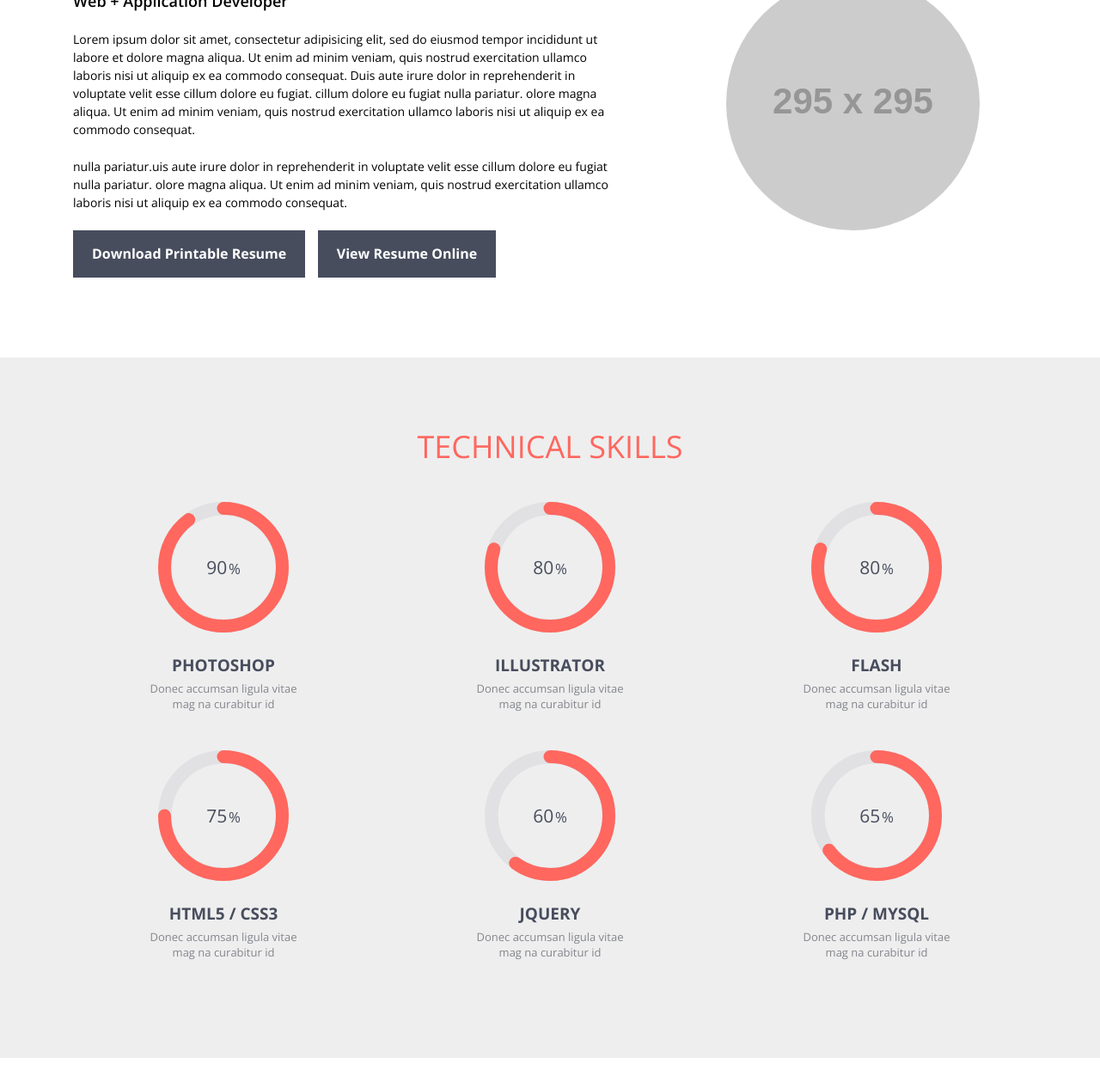
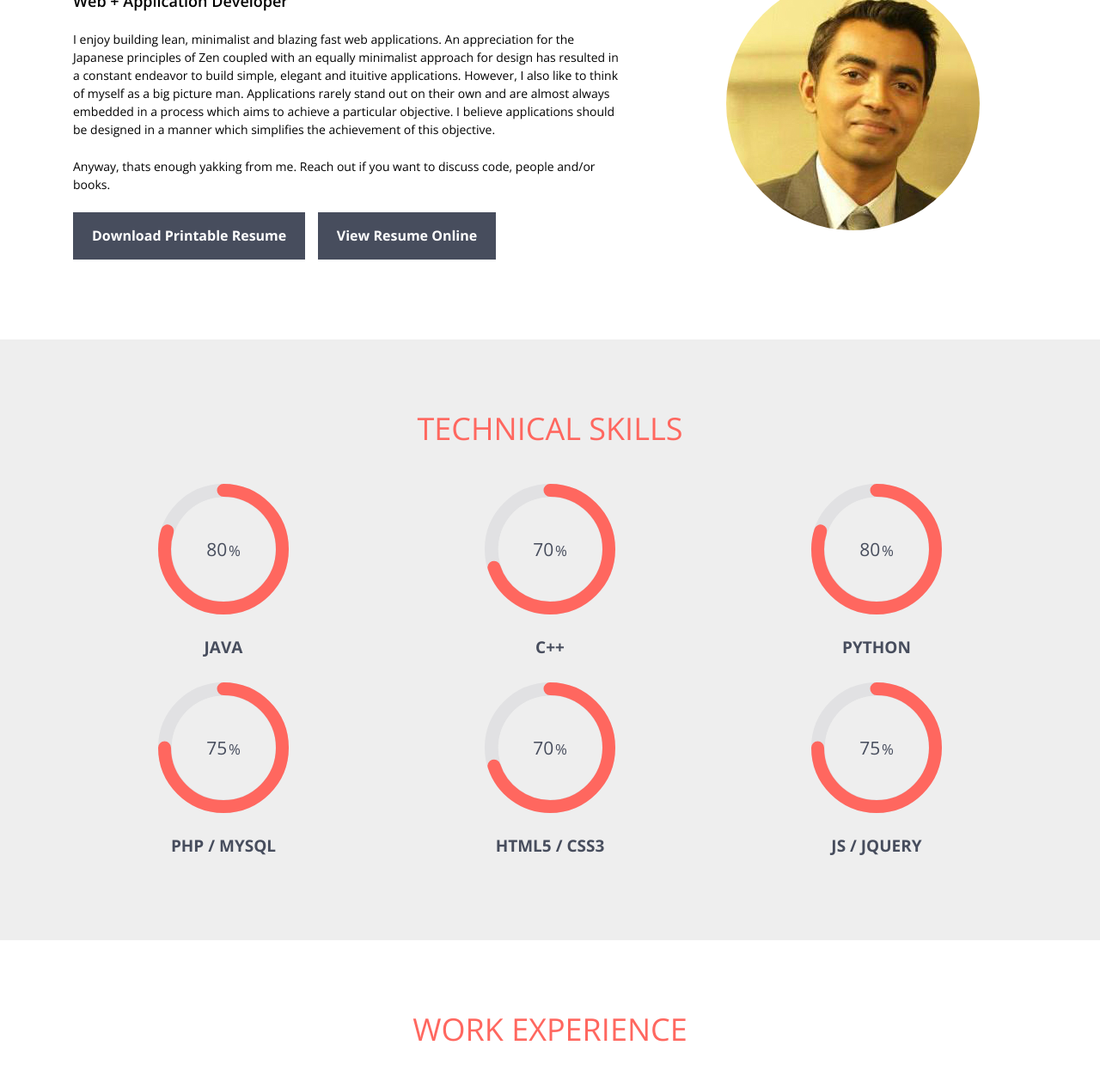
Before and after one commit to burlishridhar/data-visualization, a plain HTML site: page index.html in a window 1280 px wide. Shown: the part 1017-2276 px from the top of the page at 86% size. Drawn offline with nearby package versions, Linux system fonts and the light colour scheme; placeholder pictures from the web are drawn by us.

Commit message:
Implemented all sections except project

```diff
--- a/index.html
+++ b/index.html
@@ -6,7 +6,7 @@
 <!--[if gt IE 9]><!--><html class="no-js" lang="en"><!--<![endif]--><head>
 <meta charset="UTF-8" />
 <meta http-equiv="X-UA-Compatible" content="IE=edge,chrome=1">
-<title>Flato - Responsive Resume, Personal Portfolio Template</title>
+<title>Shridhar Burli</title>
 <meta name="viewport" content="width=device-width, initial-scale=1.0">
 <!--main style-->
 <link rel="stylesheet" type="text/css" media="screen" href="css/bootstrap.css">
@@ -86,13 +86,19 @@
         <div class=" col-xs-12 col-sm-12 col-md-7 col-lg-7">
           <h3>Shridhar Burli</h3>
           <h4 class="subHeading">Web + Application Developer</h4>
-          <p>Lorem ipsum dolor sit amet, consectetur adipisicing elit, sed do eiusmod tempor incididunt ut labore et dolore magna aliqua. Ut enim ad minim veniam, quis nostrud exercitation ullamco laboris nisi ut aliquip ex ea commodo consequat. Duis aute irure dolor in reprehenderit in voluptate velit esse cillum dolore eu fugiat.  cillum dolore eu fugiat nulla pariatur. olore magna aliqua. Ut enim ad minim veniam, quis nostrud exercitation ullamco laboris nisi ut aliquip ex ea commodo consequat. </p>
-          <p>nulla pariatur.uis aute irure dolor in reprehenderit in voluptate velit esse cillum dolore eu fugiat nulla pariatur. olore magna aliqua. Ut enim ad minim veniam, quis nostrud exercitation ullamco laboris nisi ut aliquip ex ea commodo consequat. </p>
+          <p>
+            I enjoy building lean, minimalist and blazing fast web applications. An appreciation for the Japanese principles of Zen coupled with an equally minimalist approach for design has resulted in a constant endeavor to build simple, elegant and ituitive applications. However, I also like to think of myself as a big picture man. Applications rarely stand out on  their own and are almost always embedded in a process which aims to achieve a particular objective. I believe applications should be designed in a manner which simplifies the achievement of this objective.
+          </p>
+          <p>
+            Anyway, thats enough yakking from me. Reach out if you want to discuss code, people and/or books.
+          </p>
           <a href="#" class="bntDownload">Download Printable Resume</a>&nbsp;&nbsp;&nbsp;
           <a href="#" class="bntDownload">View Resume Online</a>
 
           </div>
-        <div class=" col-xs-12 col-sm-12 col-md-4 col-lg-4 col-md-offset-1 col-lg-offset-1 proPic"> <img src="http://placehold.it/295x295&text=image1" alt="" class="img-circle topmar"> </div>
+        <div class=" col-xs-12 col-sm-12 col-md-4 col-lg-4 col-md-offset-1 col-lg-offset-1 proPic">
+          <img src="images/profile/1.jpg" alt="" class="img-circle topmar">
+        </div>
       </div>
     </div>
   </section>
@@ -106,39 +112,45 @@
       </div>
       <div class="row">
         <div class=" col-xs-12 col-sm-4 col-md-4 col-lg-4 skillsArea">
-          <div class=" col-xs-12 col-sm-6 col-md-6 col-lg-6 skills"> <span class="chart skilBg" data-percent="90"> <span class="percent"></span> </span>
-            <h4>Photoshop</h4>
-            <p>Donec accumsan ligula vitae mag na curabitur id</p>
+          <div class=" col-xs-12 col-sm-6 col-md-6 col-lg-6 skills"> <span class="chart skilBg" data-percent="80"> <span class="percent"></span> </span>
+            <h4>Java</h4>
+            <!-- Commented by Shridhar -->
+            <!-- <p>Donec accumsan ligula vitae mag na curabitur id</p> -->
+          </div>
+        </div>
+        <div class=" col-xs-12 col-sm-4 col-md-4 col-lg-4 skillsArea">
+          <div class=" col-xs-12 col-sm-6 col-md-6 col-lg-6 skills"> <span class="chart skilBg" data-percent="70"> <span class="percent"></span> </span>
+            <h4>C++</h4>
+            <!-- Commented by Shridhar -->
+            <!-- <p>Donec accumsan ligula vitae mag na curabitur id</p> -->
           </div>
         </div>
         <div class=" col-xs-12 col-sm-4 col-md-4 col-lg-4 skillsArea">
           <div class=" col-xs-12 col-sm-6 col-md-6 col-lg-6 skills"> <span class="chart skilBg" data-percent="80"> <span class="percent"></span> </span>
-            <h4>Illustrator</h4>
-            <p>Donec accumsan ligula vitae mag na curabitur id</p>
-          </div>
-        </div>
-        <div class=" col-xs-12 col-sm-4 col-md-4 col-lg-4 skillsArea">
-          <div class=" col-xs-12 col-sm-6 col-md-6 col-lg-6 skills"> <span class="chart skilBg" data-percent="80"> <span class="percent"></span> </span>
-            <h4>Flash</h4>
-            <p>Donec accumsan ligula vitae mag na curabitur id</p>
+            <h4>PYTHON</h4>
+            <!-- Commented by Shridhar -->
+            <!-- <p>Donec accumsan ligula vitae mag na curabitur id</p> -->
           </div>
         </div>
         <div class=" col-xs-12 col-sm-4 col-md-4 col-lg-4 skillsArea">
           <div class=" col-xs-12 col-sm-6 col-md-6 col-lg-6 skills"> <span class="chart skilBg" data-percent="75"> <span class="percent"></span> </span>
-            <h4>HTML5 / CSS3</h4>
-            <p>Donec accumsan ligula vitae mag na curabitur id</p>
+            <h4>PHP / MYSQL</h4>
+            <!-- Commented by Shridhar -->
+            <!-- <p>Donec accumsan ligula vitae mag na curabitur id</p> -->
           </div>
         </div>
         <div class=" col-xs-12 col-sm-4 col-md-4 col-lg-4 skillsArea">
-          <div class=" col-xs-12 col-sm-6 col-md-6 col-lg-6 skills"> <span class="chart skilBg" data-percent="60"> <span class="percent"></span> </span>
-            <h4>jQuery</h4>
-            <p>Donec accumsan ligula vitae mag na curabitur id</p>
+          <div class=" col-xs-12 col-sm-6 col-md-6 col-lg-6 skills"> <span class="chart skilBg" data-percent="70"> <span class="percent"></span> </span>
+            <h4>HTML5 / CSS3</h4>
+            <!-- Commented by Shridhar -->
+            <!-- <p>Donec accumsan ligula vitae mag na curabitur id</p> -->
           </div>
         </div>
         <div class=" col-xs-12 col-sm-4 col-md-4 col-lg-4 skillsArea">
-          <div class=" col-xs-12 col-sm-6 col-md-6 col-lg-6 skills"> <span class="chart skilBg" data-percent="65"> <span class="percent"></span> </span>
-            <h4>PHP / MySQL</h4>
-            <p>Donec accumsan ligula vitae mag na curabitur id</p>
+          <div class=" col-xs-12 col-sm-6 col-md-6 col-lg-6 skills"> <span class="chart skilBg" data-percent="75"> <span class="percent"></span> </span>
+            <h4>JS / JQUERY</h4>
+            <!-- Commented by Shridhar -->
+            <!-- <p>Donec accumsan ligula vitae mag na curabitur id</p> -->
           </div>
         </div>
       </div>
@@ -178,7 +190,9 @@
           <div class="exCon">
             <h4>KPIT Technologies</h4>
             <h5>Software Engineer</h5>
-            <p>Nam liber tempor cum soluta nobis eleifend option congue nihil imperdiet doming id quom placerat facer possim assum. Typi non habent claritatem insitam; est usus legentis in iis qui faorum claritatem. Investigationes demonstraverunt lectores legere me lius quod ii legunt saepius.</p>
+            <p>
+              I worked with the Indian subsidiary of the largest international credit rating agency. My primary responsibilities included redesigning parts of the existing application architecture and designing modules to implement new features.I led a team of five developers from two separate locations and managed to beat every deadline we were assigned during my six month tenure.
+            </p>
           </div>
         </div>
       </div>
@@ -191,7 +205,9 @@
           <div class="exCon">
             <h4>Infosys Technologies</h4>
             <h5>Systems Engineer</h5>
-            <p>Nam liber tempor cum soluta nobis eleifend option congue nihil imperdiet doming id quom placerat facer possim assum. Typi non habent claritatem insitam; est usus legentis in iis qui faorum claritatem. Investigationes demonstraverunt lectores legere me lius quod ii legunt saepius.</p>
+            <p>
+              I was involved with two major projects for the second largest bank holding company and the largest cable company in the United States respectively. I developed modules for the implementation of new features in the retail banking and customer service domains. I also worked directly with the client technical liasons to accurately identify scope and freeze a preliminary set of requirements.
+            </p>
           </div>
         </div>
       </div>
@@ -214,7 +230,9 @@
           <div class="exCon">
             <h4>Master of Science in Management Information Systems</h4>
             <h5>Texas A&M University</h5>
-            <p>Nam liber tempor cum soluta nobis eleifend option congue nihil imperdiet doming id quom placerat facer possim assum. Typi non habent claritatem insitam; est usus legentis in iis qui faorum claritatem. Investigationes demonstraverunt lectores legere me lius quod ii legunt saepius.</p>
+            <p>
+              Business Database Systems, Advanced Data Management, Data Warehousing, Advanced Systems Analysis, Project Management
+            </p>
           </div>
         </div>
       </div>
@@ -227,7 +245,7 @@
           <div class="exCon">
             <h4>Bachelor of Engineering</h4>
             <h5>Mumbai University</h5>
-            <p>Nam liber tempor cum soluta nobis eleifend option congue nihil imperdiet doming id quom placerat facer possim assum. Typi non habent claritatem insitam; est usus legentis in iis qui faorum claritatem. Investigationes demonstraverunt lectores legere me lius quod ii legunt saepius.</p>
+            <!-- <p>Nam liber tempor </p> -->
           </div>
         </div>
       </div>
```
Also changed, not shown: content.txt, images/profile/1.jpg (added).
